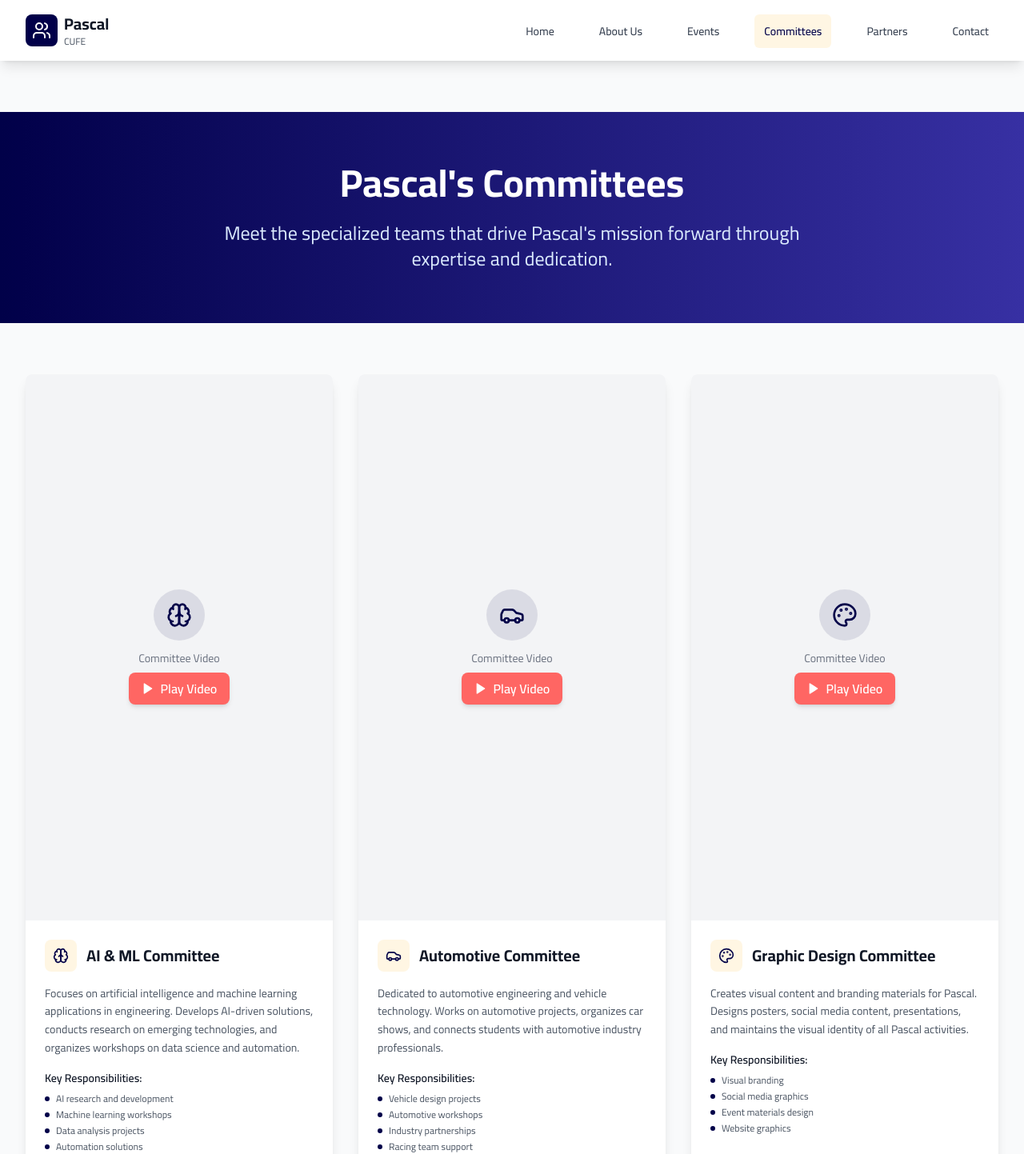
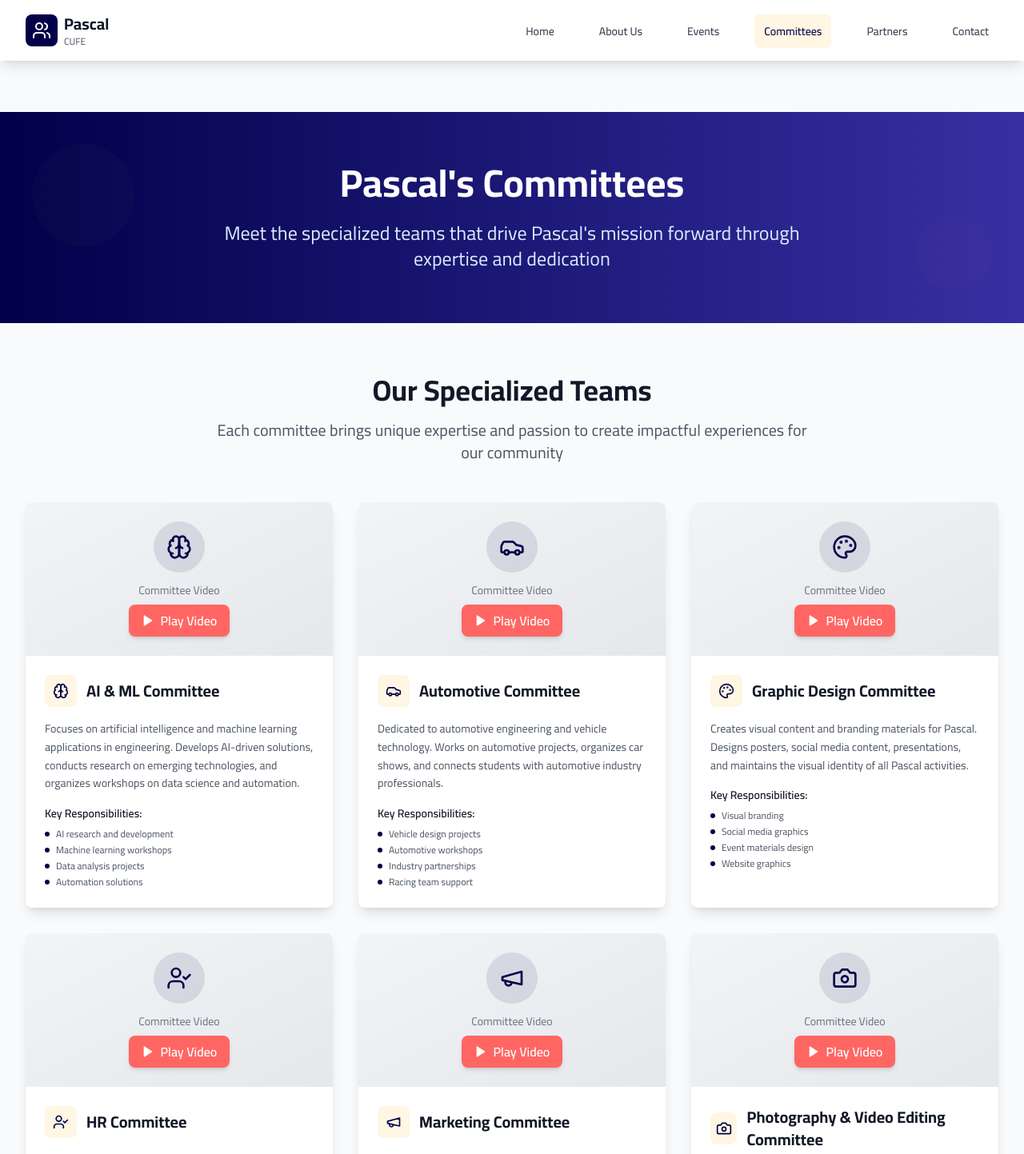
Before and after one commit to AhmedTalima23/pascalproject, a React (Vite) app: page /committees in a window 1280 px wide. Shown: the top 1443 px of the page at 80% size. Built offline with nearby package versions, Linux system fonts and the light colour scheme.

Commit message:
Update Committees.tsx return normal

```diff
--- a/src/pages/Committees.tsx
+++ b/src/pages/Committees.tsx
@@ -1,12 +1,24 @@
-import React, { useState } from "react";
-import { Brain, Megaphone, Play, Car, Palette, UserCheck, Camera, Globe, Wind, Wrench, Lightbulb } from "lucide-react";
-import { motion, AnimatePresence } from "framer-motion";
-
+import React, { useState, useEffect } from 'react';
+import { Users, Brain, Car, Palette, UserCheck, Megaphone, Camera, Globe, Wind, Wrench, Lightbulb, Play, X } from 'lucide-react';
+import { motion, AnimatePresence } from 'framer-motion';
+import AnimatedSection from '../components/AnimatedSection';
 
 const Committees = () => {
-  const [activeVideo, setActiveVideo] = useState(null);
-  const [scrollY, setScrollY] = useState(0);
+  const [playingVideo, setPlayingVideo] = useState<number | null>(null);
 
+  useEffect(() => {
+    if (playingVideo !== null) {
+      document.body.style.overflow = 'hidden';
+      document.body.style.touchAction = 'none';
+    } else {
+      document.body.style.overflow = '';
+      document.body.style.touchAction = '';
+    }
+    return () => {
+      document.body.style.overflow = '';
+      document.body.style.touchAction = '';
+    };
+  }, [playingVideo]);
   const committees = [
     {
       id: 1,
@@ -101,116 +113,305 @@ const Committees = () => {
     }
   ];
 
-
-  const openVideo = (id) => {
-    setScrollY(window.scrollY);
-    setActiveVideo(id);
-    document.body.style.overflow = "hidden"; // prevent scrolling behind
+  const containerVariants = {
+    hidden: { opacity: 0 },
+    visible: {
+      opacity: 1,
+      transition: {
+        staggerChildren: 0.1,
+      },
+    },
   };
 
-  const closeVideo = () => {
-    setActiveVideo(null);
-    document.body.style.overflow = "auto";
+  const itemVariants = {
+    hidden: { opacity: 0, y: 20 },
+    visible: {
+      opacity: 1,
+      y: 0,
+      transition: {
+        duration: 0.6,
+        ease: 'easeOut',
+      },
+    },
   };
 
   return (
     <div className="py-16">
       {/* Hero Section */}
-      <section className="bg-gradient-to-r from-navy to-primary-800 text-white py-16 text-center">
-        <h1 className="text-4xl md:text-5xl font-bold mb-6">Pascal's Committees</h1>
-        <p className="text-xl md:text-2xl text-blue-100 max-w-3xl mx-auto">
-          Meet the specialized teams that drive Pascal's mission forward through expertise and dedication.
-        </p>
+      <section className="bg-gradient-to-r from-navy to-primary-800 text-white py-16 overflow-hidden relative">
+        <motion.div
+          className="absolute inset-0"
+          initial={{ scale: 1.2, opacity: 0 }}
+          animate={{ scale: 1, opacity: 0.1 }}
+          transition={{ duration: 1.5 }}
+        >
+          <div className="absolute top-10 left-10 w-32 h-32 bg-gold rounded-full opacity-20" />
+          <div className="absolute bottom-10 right-10 w-24 h-24 bg-coral rounded-full opacity-20" />
+        </motion.div>
+
+        <div className="max-w-7xl mx-auto px-4 sm:px-6 lg:px-8 text-center relative">
+          <motion.h1
+            className="text-4xl md:text-5xl font-bold mb-6"
+            initial={{ opacity: 0, y: 30 }}
+            animate={{ opacity: 1, y: 0 }}
+            transition={{ duration: 0.8, ease: 'easeOut' }}
+          >
+            Pascal's Committees
+          </motion.h1>
+          <motion.p
+            className="text-xl md:text-2xl text-blue-100 max-w-3xl mx-auto"
+            initial={{ opacity: 0, y: 30 }}
+            animate={{ opacity: 1, y: 0 }}
+            transition={{ duration: 0.8, delay: 0.2, ease: 'easeOut' }}
+          >
+            Meet the specialized teams that drive Pascal's mission forward through expertise and dedication
+          </motion.p>
+        </div>
       </section>
 
       {/* Committees Grid */}
-      <section className="py-16 bg-gray-50">
-        <div className="max-w-7xl mx-auto px-4 sm:px-6 lg:px-8 grid grid-cols-1 md:grid-cols-2 lg:grid-cols-3 gap-8">
-          {committees.map((committee) => (
+      <AnimatedSection className="py-16 bg-gray-50">
+        <div className="max-w-7xl mx-auto px-4 sm:px-6 lg:px-8">
+          <motion.div
+            className="text-center mb-12"
+            initial={{ opacity: 0, y: 30 }}
+            whileInView={{ opacity: 1, y: 0 }}
+            transition={{ duration: 0.8 }}
+            viewport={{ once: true }}
+          >
+            <h2 className="text-3xl md:text-4xl font-bold text-gray-900 mb-4">Our Specialized Teams</h2>
+            <p className="text-xl text-gray-600 max-w-3xl mx-auto">
+              Each committee brings unique expertise and passion to create impactful experiences for our community
+            </p>
+          </motion.div>
+
+          <motion.div
+            className="grid grid-cols-1 md:grid-cols-2 lg:grid-cols-3 gap-8"
+            variants={containerVariants}
+            initial="hidden"
+            whileInView="visible"
+            viewport={{ once: true }}
+          >
+            {committees.map((committee, index) => (
               <motion.div
                 key={committee.id}
-              className="bg-white rounded-lg shadow-lg overflow-hidden hover:shadow-xl transition-all duration-300"
-              whileHover={{ y: -5 }}
+                className="bg-white rounded-lg shadow-lg overflow-hidden hover:shadow-xl transition-all duration-300 hover-lift"
+                variants={itemVariants}
+                whileHover={{ y: -10, scale: 1.02 }}
               >
-              {/* Video Thumbnail */}
-              <div
-                className="relative aspect-[9/16] flex flex-col items-center justify-center bg-gray-100 cursor-pointer group"
-                onClick={() => openVideo(committee.id)}
+                {/* Committee Video Area */}
+                <div className="relative h-48 bg-gradient-to-br from-gray-100 to-gray-200 overflow-hidden">
+                  <AnimatePresence mode="wait">
+                    {playingVideo === committee.id ? (
+                      <motion.div
+                        key="video"
+                        initial={{ opacity: 0, scale: 0.95 }}
+                        animate={{ opacity: 1, scale: 1 }}
+                        exit={{ opacity: 0, scale: 0.95 }}
+                        transition={{ duration: 0.3 }}
+                        className="absolute inset-0"
+                      >
+                        <iframe
+                          src={committee.videoUrl}
+                          width="100%"
+                          height="100%"
+                          style={{ border: 'none', overflow: 'hidden' }}
+                          scrolling="no"
+                          frameBorder="0"
+                          allowFullScreen={true}
+                          allow="autoplay; clipboard-write; encrypted-media; picture-in-picture; web-share"
+                        />
+                      </motion.div>
+                    ) : (
+                      <motion.div
+                        key="thumbnail"
+                        initial={{ opacity: 0 }}
+                        animate={{ opacity: 1 }}
+                        exit={{ opacity: 0 }}
+                        transition={{ duration: 0.3 }}
+                        className="absolute inset-0 flex items-center justify-center cursor-pointer group"
+                        onClick={() => setPlayingVideo(committee.id)}
                       >
                         <div className="text-center">
-                  <div className="w-16 h-16 bg-navy/10 rounded-full flex items-center justify-center mx-auto mb-3 group-hover:bg-navy/20 transition-colors">
+                          <motion.div
+                            className="w-16 h-16 bg-navy/10 rounded-full flex items-center justify-center mx-auto mb-3 group-hover:bg-navy/20 transition-colors"
+                            whileHover={{ rotate: 360 }}
+                            transition={{ duration: 0.6 }}
+                          >
                             <committee.icon className="h-8 w-8 text-navy" />
-                  </div>
+                          </motion.div>
                           <p className="text-gray-500 text-sm mb-2">Committee Video</p>
                           <motion.button
                             className="inline-flex items-center gap-2 px-4 py-2 bg-coral hover:bg-coral/90 text-white font-semibold rounded-lg transition-all duration-300 shadow-md hover:shadow-lg"
                             whileHover={{ scale: 1.05 }}
                             whileTap={{ scale: 0.95 }}
+                            onClick={(e) => {
+                              e.stopPropagation();
+                              setPlayingVideo(committee.id);
+                            }}
                           >
                             <Play className="h-4 w-4" fill="currentColor" />
                             <span>Play Video</span>
                           </motion.button>
                         </div>
+                      </motion.div>
+                    )}
+                  </AnimatePresence>
                 </div>
 
-              {/* Committee Info */}
                 <div className="p-6">
                   <div className="flex items-center mb-4">
-                  <div className="w-10 h-10 bg-gold/20 rounded-lg flex items-center justify-center mr-3">
+                    <motion.div
+                      className="w-10 h-10 bg-gold/20 rounded-lg flex items-center justify-center mr-3"
+                      whileHover={{ rotate: 15 }}
+                      transition={{ duration: 0.3 }}
+                    >
                       <committee.icon className="h-5 w-5 text-navy" />
-                  </div>
+                    </motion.div>
                     <h3 className="text-xl font-bold text-gray-900">{committee.name}</h3>
                   </div>
-                <p className="text-gray-600 mb-4 text-sm leading-relaxed">{committee.description}</p>
+
+                  <p className="text-gray-600 mb-4 text-sm leading-relaxed">
+                    {committee.description}
+                  </p>
+
+                  <div>
                     <h4 className="font-semibold text-gray-900 mb-2 text-sm">Key Responsibilities:</h4>
                     <ul className="space-y-1">
-                  {committee.responsibilities.map((resp, idx) => (
+                      {committee.responsibilities.map((responsibility, idx) => (
                         <li key={idx} className="flex items-center text-xs text-gray-600">
                           <div className="w-1.5 h-1.5 bg-navy rounded-full mr-2 flex-shrink-0"></div>
-                      {resp}
+                          {responsibility}
                         </li>
                       ))}
                     </ul>
                   </div>
+                </div>
               </motion.div>
             ))}
+          </motion.div>
+        </div>
+      </AnimatedSection>
+
+      {/* Call to Action */}
+      <section className="py-16 bg-navy text-white relative overflow-hidden">
+        <motion.div
+          className="absolute inset-0"
+          initial={{ scale: 1.2, opacity: 0 }}
+          whileInView={{ scale: 1, opacity: 0.1 }}
+          transition={{ duration: 1.5 }}
+          viewport={{ once: true }}
+        >
+          <div className="absolute top-10 left-10 w-32 h-32 bg-gold rounded-full" />
+          <div className="absolute bottom-10 right-10 w-24 h-24 bg-coral rounded-full" />
+        </motion.div>
+
+        <div className="max-w-7xl mx-auto px-4 sm:px-6 lg:px-8 text-center relative">
+          <motion.h2
+            className="text-3xl md:text-4xl font-bold mb-4"
+            initial={{ opacity: 0, y: 30 }}
+            whileInView={{ opacity: 1, y: 0 }}
+            transition={{ duration: 0.8 }}
+            viewport={{ once: true }}
+          >
+            Join a Committee
+          </motion.h2>
+          <motion.p
+            className="text-xl text-blue-100 mb-8 max-w-2xl mx-auto"
+            initial={{ opacity: 0, y: 30 }}
+            whileInView={{ opacity: 1, y: 0 }}
+            transition={{ duration: 0.8, delay: 0.2 }}
+            viewport={{ once: true }}
+          >
+            Ready to contribute your skills and passion? Join one of our committees and make a meaningful impact in the engineering community.
+          </motion.p>
+          <motion.div
+            className="flex flex-col sm:flex-row gap-4 justify-center"
+            initial={{ opacity: 0, y: 30 }}
+            whileInView={{ opacity: 1, y: 0 }}
+            transition={{ duration: 0.8, delay: 0.4 }}
+            viewport={{ once: true }}
+          >
+            <motion.a
+              href="/contact"
+              className="inline-flex items-center px-8 py-3 bg-coral hover:bg-coral/90 text-white font-semibold rounded-lg transition-all duration-300"
+              whileHover={{ scale: 1.05 }}
+              whileTap={{ scale: 0.95 }}
+            >
+              Apply Now
+            </motion.a>
+            <motion.a
+              href="/about"
+              className="inline-flex items-center px-8 py-3 bg-transparent border-2 border-white text-white hover:bg-white hover:text-navy font-semibold rounded-lg transition-all duration-300"
+              whileHover={{ scale: 1.05 }}
+              whileTap={{ scale: 0.95 }}
+            >
+              Learn More About Pascal
+            </motion.a>
+          </motion.div>
         </div>
       </section>
 
-      {/* Popup Video Modal */}
+      {/* Video Modal Popup */}
       <AnimatePresence>
-        {activeVideo && (
+        {playingVideo !== null && (
           <motion.div
-            className="fixed left-0 w-full h-full bg-black/70 z-50 flex items-center justify-center px-4"
-            style={{ top: `${scrollY}px` }} // keeps position in view
             initial={{ opacity: 0 }}
             animate={{ opacity: 1 }}
             exit={{ opacity: 0 }}
+            transition={{ duration: 0.3 }}
+            className="fixed inset-0 z-50 flex items-center justify-center bg-black/90 backdrop-blur-sm overflow-y-auto"
+            style={{
+              position: 'fixed',
+              touchAction: 'none',
+              WebkitOverflowScrolling: 'touch'
+            }}
+            onClick={() => setPlayingVideo(null)}
           >
+            <div className="min-h-screen w-full flex items-center justify-center p-4 sm:p-6">
               <motion.div
-              className="relative bg-black rounded-2xl overflow-hidden w-full max-w-[400px] aspect-[9/16] shadow-2xl"
-              initial={{ scale: 0.95 }}
-              animate={{ scale: 1 }}
-              exit={{ scale: 0.95 }}
-              transition={{ duration: 0.3 }}
+                initial={{ scale: 0.9, opacity: 0, y: 20 }}
+                animate={{ scale: 1, opacity: 1, y: 0 }}
+                exit={{ scale: 0.9, opacity: 0, y: 20 }}
+                transition={{ duration: 0.3, type: "spring", damping: 25 }}
+                className="relative bg-black rounded-lg sm:rounded-2xl shadow-2xl overflow-hidden mx-auto"
+                style={{
+                  width: 'min(400px, calc(100vw - 2rem))',
+                  height: 'min(calc(400px * 16 / 9), calc(100vh - 4rem))',
+                  maxHeight: 'calc(100vh - 4rem)'
+                }}
+                onClick={(e) => e.stopPropagation()}
               >
+                {/* Close Button */}
+                <motion.button
+                  className="absolute top-2 right-2 sm:top-4 sm:right-4 z-10 w-10 h-10 bg-white/20 hover:bg-white/30 backdrop-blur-md rounded-full flex items-center justify-center text-white transition-all duration-300 shadow-lg"
+                  onClick={() => setPlayingVideo(null)}
+                  whileHover={{ scale: 1.1, rotate: 90 }}
+                  whileTap={{ scale: 0.9 }}
+                >
+                  <X className="h-5 w-5 sm:h-6 sm:w-6" />
+                </motion.button>
+
+                {/* Video Container with 9:16 aspect ratio */}
+                <div className="w-full h-full relative" style={{ aspectRatio: '9/16' }}>
                   <iframe
-                src={committees.find((c) => c.id === activeVideo)?.videoUrl || ""}
+                    src={committees.find(c => c.id === playingVideo)?.videoUrl}
                     width="100%"
                     height="100%"
-                style={{ border: "none", overflow: "hidden" }}
+                    style={{
+                      border: 'none',
+                      position: 'absolute',
+                      top: 0,
+                      left: 0
+                    }}
                     scrolling="no"
                     frameBorder="0"
-                allowFullScreen
+                    allowFullScreen={true}
                     allow="autoplay; clipboard-write; encrypted-media; picture-in-picture; web-share"
-              ></iframe>
-              <button
-                className="absolute top-2 right-2 bg-white/80 hover:bg-white text-gray-800 rounded-full w-8 h-8 flex items-center justify-center font-bold"
-                onClick={closeVideo}
-              >
-                ✕
-              </button>
+                  />
+                </div>
               </motion.div>
+            </div>
           </motion.div>
         )}
       </AnimatePresence>
```
Lines whose indentation alone changed are shown as unchanged.
